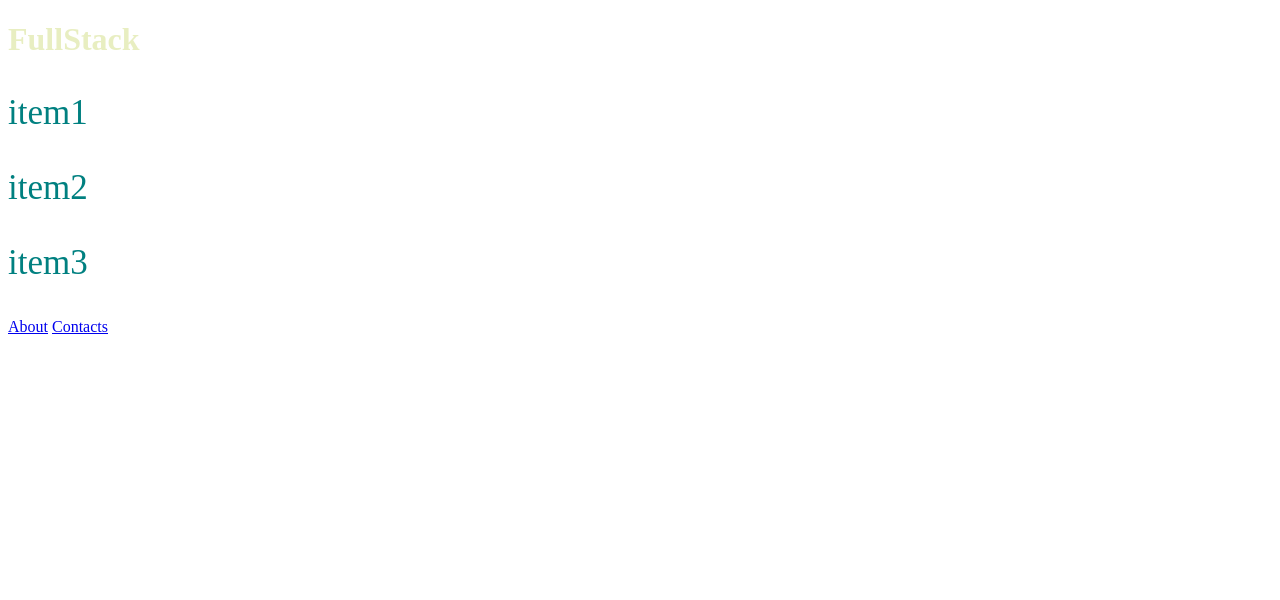
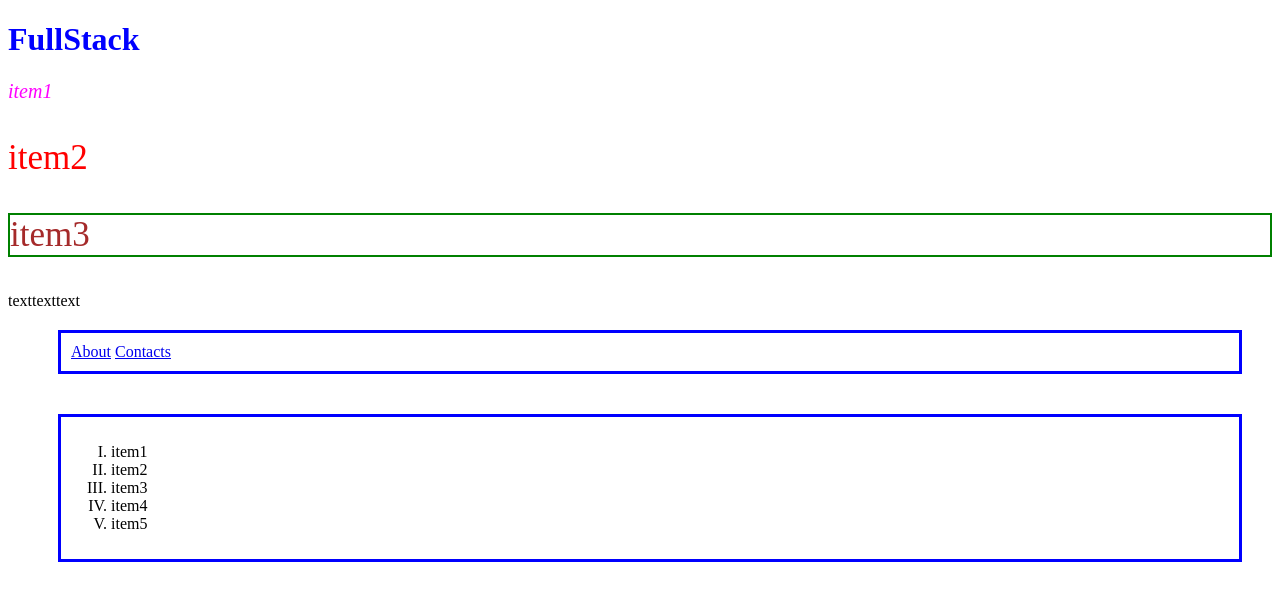
Before and after one commit to freshjsoftd/JS-DPD2022-1-HTML-Intro, a plain HTML site: page public/index.html in a window 1280 px wide. Drawn offline with Linux system fonts and the light colour scheme.

Commit message:
Initial commit

```diff
--- a/assets/css/style.css
+++ b/assets/css/style.css
@@ -1,7 +1,21 @@
-h1{
-  color: rgba(180, 200, 50, 0.3);
+h1 {
+	color: blue;
 }
-p{
-  color: teal;
-  font-size: 35px;
+#par-one{
+  color: magenta;
+  font-size: 20px;
+  font-style: italic;
 }
+#par-three{
+  color: brown;
+  border: 2px solid green;
+}
+.container{
+  margin: 20px 30px 40px 50px;
+  border: 3px solid blue;
+  padding: 10px;
+}
+p {
+	color: red;
+	font-size: 35px;
+}
--- a/public/index.html
+++ b/public/index.html
@@ -18,12 +18,26 @@
 	</head>
 	<body>
 		<div>
-			<h1>FullStack</h1>
-			<p>item1</p>
-			<p>item2</p>
-			<p>item3</p>
+			<h1 id="header-one">FullStack</h1>
+			<p id="par-one" class="parag">item1</p>
+			<p class="parag">item2</p>
+			<p id="par-three" class="parag">item3</p>
+			<span>text</span><span>text</span><span>text</span>
 		</div>
-		<a href="../pages/about.html">About</a>
+		<div class="container">
+			<a href="../pages/about.html">About</a>
 		<a href="../pages/contacts.html">Contacts</a>
+		</div>
+
+		<div class="container" id="cont-div-1">
+			<ol class="list-one" start="1" type="I">
+				<li class="item-one">item1</li>
+				<li class="item-one">item2</li>
+				<li class="item-one">item3</li>
+				<li class="item-one">item4</li>
+				<li class="item-one">item5</li>
+			</ol>
+		</div>
+
 	</body>
 </html>
```
Also changed, not shown: public/git-cred.txt (added).
